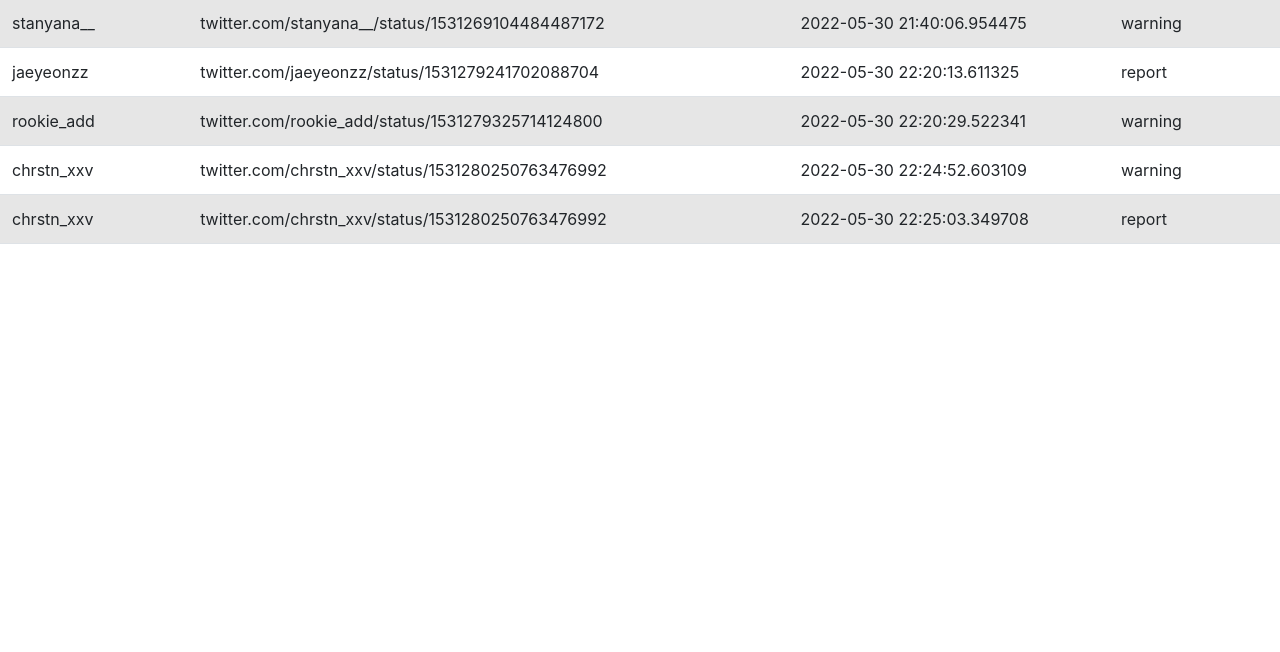
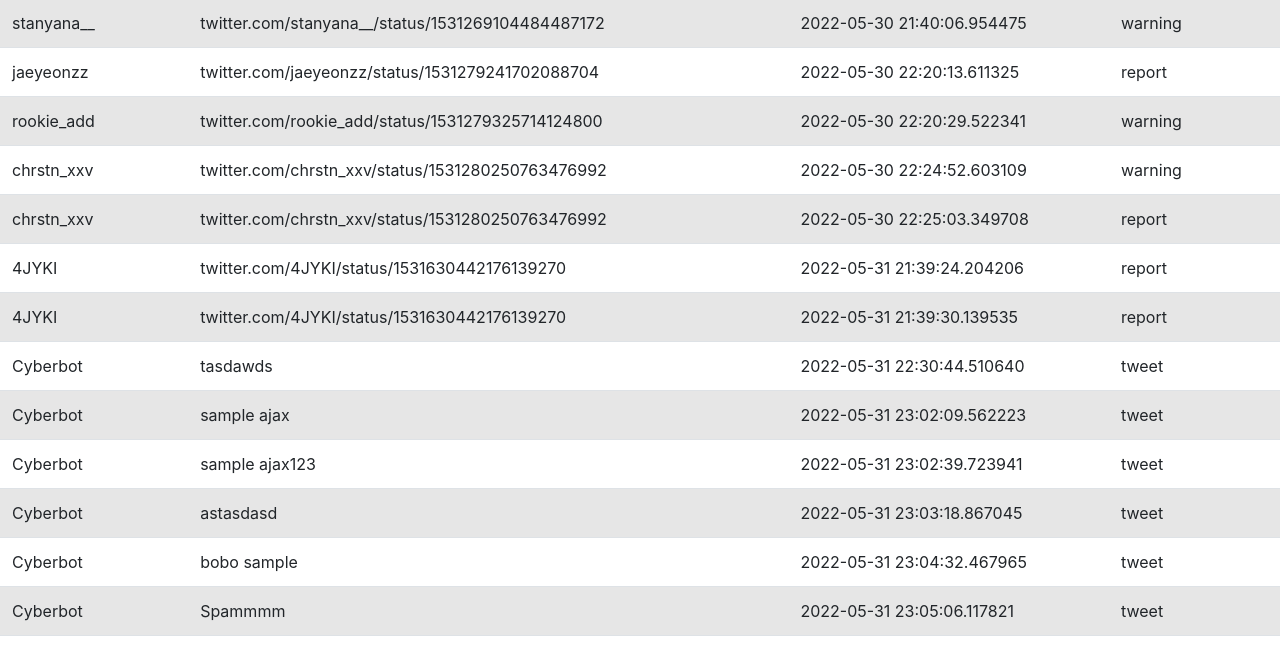
Before and after one commit to khxz/flask, a Flask app: page /logs in a window 1280 px wide. Shown: the part 2156-2808 px from the top of the page. Before the commit the page ends 2400 px from the top, so only its background shows below. Run offline with Flask 2, Linux system fonts and the light colour scheme; some libraries are stand-ins or nearby versions.

Commit message:
livetweet
livetweet

```diff
--- a/app.py
+++ b/app.py
@@ -213,18 +213,18 @@ def home():
 
 
 
-@app.route('/tweet', methods=["POST","GET"])
+@app.route('/tweet', methods=["POST"])
 def tweet():
-    from flask import Flask,redirect,url_for,render_template, request
-    tweet = request.form["tweet"]
+    tweet = request.form["tweetTxt"]
     api.update_status(tweet)
-
     report_date = datetime.now()
     with open('data/datafile.csv', 'a', newline='') as rep:
         rwriter = writer(rep)
         rwriter.writerow(["Cyberbot", tweet, report_date, "tweet"])
         rep.close()
-    return redirect(url_for("home"))
+
+
+    return jsonify({'name' : tweet})
 
 
 
--- a/data/datafile.csv
+++ b/data/datafile.csv
@@ -46,3 +46,11 @@ jaeyeonzz,twitter.com/jaeyeonzz/status/1531279241702088704,2022-05-30 22:20:13.6
 rookie_add,twitter.com/rookie_add/status/1531279325714124800,2022-05-30 22:20:29.522341,warning
 chrstn_xxv,twitter.com/chrstn_xxv/status/1531280250763476992,2022-05-30 22:24:52.603109,warning
 chrstn_xxv,twitter.com/chrstn_xxv/status/1531280250763476992,2022-05-30 22:25:03.349708,report
+4JYKI,twitter.com/4JYKI/status/1531630442176139270,2022-05-31 21:39:24.204206,report
+4JYKI,twitter.com/4JYKI/status/1531630442176139270,2022-05-31 21:39:30.139535,report
+Cyberbot,tasdawds,2022-05-31 22:30:44.510640,tweet
+Cyberbot,sample ajax,2022-05-31 23:02:09.562223,tweet
+Cyberbot,sample ajax123,2022-05-31 23:02:39.723941,tweet
+Cyberbot,astasdasd,2022-05-31 23:03:18.867045,tweet
+Cyberbot,bobo sample ,2022-05-31 23:04:32.467965,tweet
+Cyberbot,Spammmm,2022-05-31 23:05:06.117821,tweet
```
Also changed, not shown: templates/index.html (+54 -12 lines).
